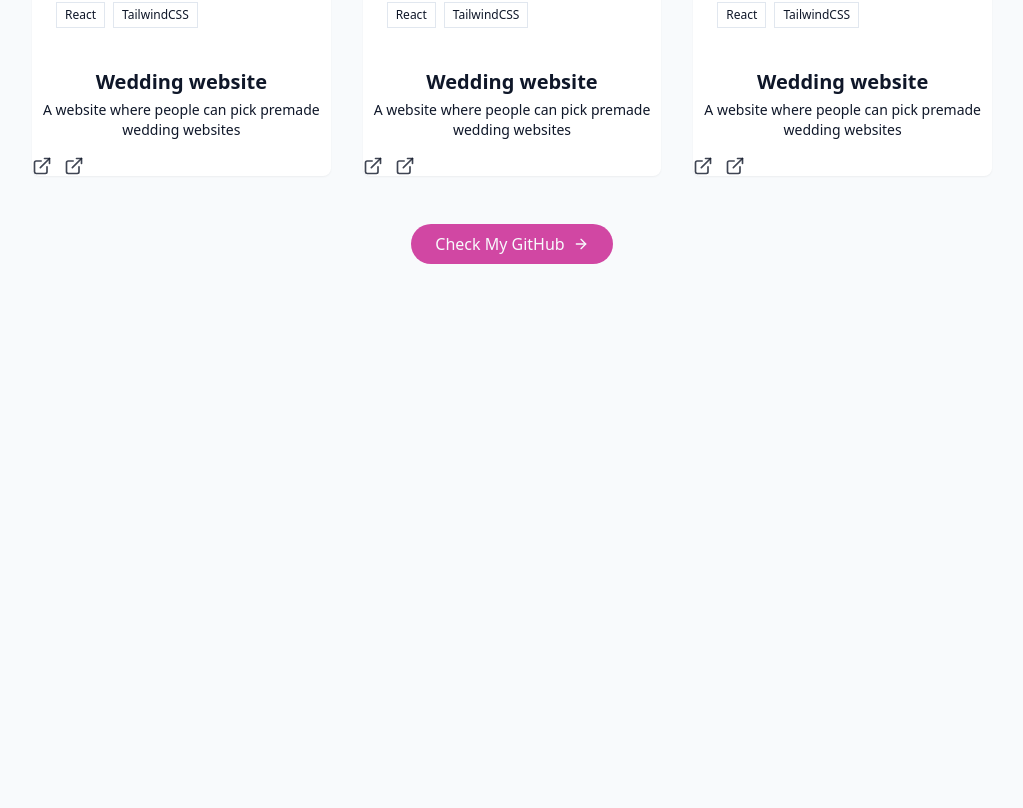
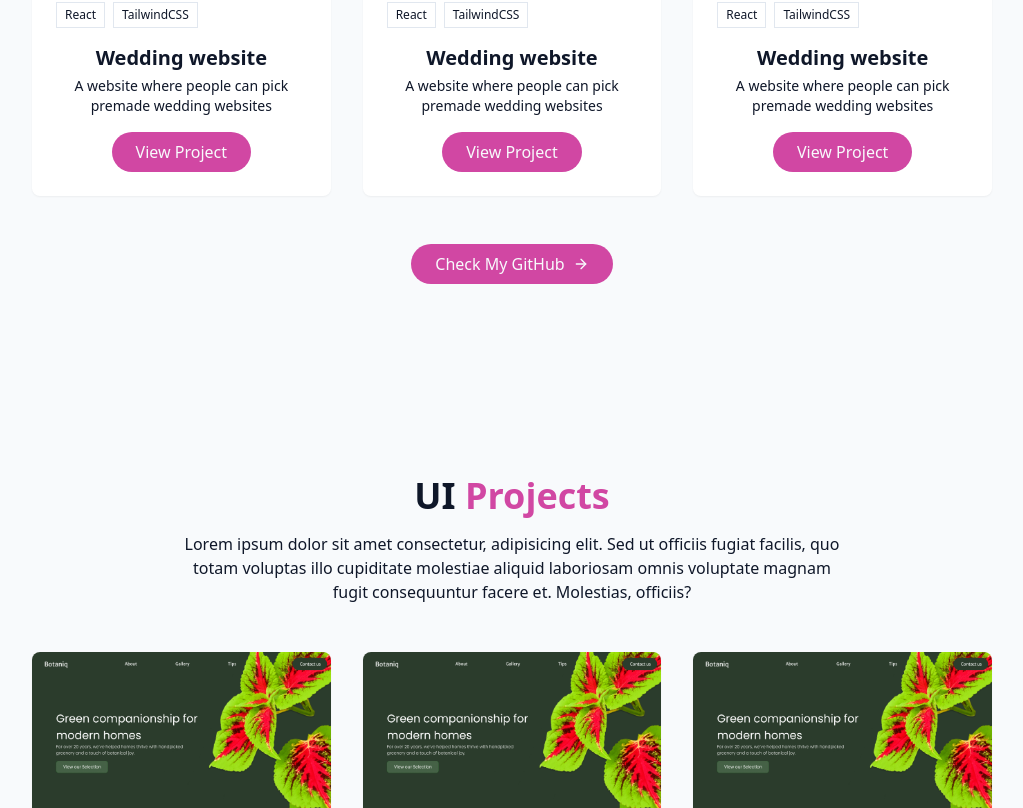
Before and after one commit to berlinernesse/portfolio, a React (Vite) app: page / in a window 1280 px wide. Shown: the part 1992-2800 px from the top of the page, without its empty margins (128-1151 px from the left). Before the commit the page ends 2352 px from the top, so only its background shows below. Built offline with nearby package versions, Linux system fonts and the light colour scheme.

Commit message:
took care of the wonky project, added ui project portion, started on contact me

```diff
--- a/src/components/ContactSection.jsx
+++ b/src/components/ContactSection.jsx
@@ -1,3 +1,27 @@
+import {
+  Instagram,
+  Linkedin,
+  Mail,
+  MapPin,
+  Phone,
+  Send,
+  Twitch,
+  Twitter,
+} from "lucide-react";
+import { cn } from "@/lib/utils";
+import { useState } from "react";
+
+
 export const ContactSection =()=>{
-    return <div>Hello world</div>
+    return (
+        <section id="contact" className="py-24 px-24 relative bg-secondary/30">
+            <div className="container mx-auto max-w-5xl">
+                <h2 className="text-3xl md:text-4xl font-bold mb-4 text-center">
+                    Get in <span className="text-primary">Touch</span>!
+                </h2>
+
+                <p></p>
+            </div>
+        </section>
+    )
 }
--- a/src/components/NavBar.jsx
+++ b/src/components/NavBar.jsx
@@ -8,7 +8,7 @@ const navItems = [
     {name: "Home", href: "#hero"},
     {name: "About", href: "#about"},
     {name: "Web", href: "#webprojects"},
-    {name: "UI", href: "#projects"},
+    {name: "UI", href: "#uiprojects"},
     {name: "Contact", href: "#contact"}
 ]
 
--- a/src/components/UIProjectSection.jsx
+++ b/src/components/UIProjectSection.jsx
@@ -0,0 +1,92 @@
+import { ArrowRight, ExternalLink } from "lucide-react"
+import Image2 from "../assets/img/image-2.png"
+
+
+const uiProjects = [
+    {
+        id: 1,
+        title: "Wedding website",
+        description: "A website where people can pick premade wedding websites",
+        image: Image2,
+        tags: ["React", "TailwindCSS"],
+        demoUrl: "#",
+        githubUrl: "#"
+    },
+    {
+        id: 2,
+        title: "Wedding website",
+        description: "A website where people can pick premade wedding websites",
+        image: Image2,
+        tags: ["React", "TailwindCSS"],
+        demoUrl: "#",
+        githubUrl: "#"
+    },
+    {
+        id: 3,
+        title: "Wedding website",
+        description: "A website where people can pick premade wedding websites",
+        image: Image2,
+        tags: ["React", "TailwindCSS"],
+        demoUrl: "#",
+        githubUrl: "#"
+    },
+]
+
+export const UIProjectSection =()=>{
+   return (
+        <section id="uiprojects" className="py-24 px-4 relative">
+            <div className="container mx-auto max-w-5xl">
+                <h2 className="text-3xl md:text-4xl font-bold mb-4 text-center">
+                    {" "}
+                    UI <span className="text-primary"> Projects</span>
+
+                </h2>
+
+                 <p className="text-center text-muted-foreground mb-12 max-w-2xl mx-auto">Lorem ipsum dolor sit amet consectetur, adipisicing elit. Sed ut officiis fugiat facilis, quo totam voluptas illo cupiditate molestiae aliquid laboriosam omnis voluptate magnam fugit consequuntur facere et. Molestias, officiis?</p>
+
+                 <div className="grid grid-cols-1 md:grid-cols-2 lg:grid-cols-3 gap-8">
+                    {uiProjects.map((uiProjects, key) =>(
+                        <div key={key} className="group bg-card rounded-lg overflow-hidden shadow-xs card-hover">
+                            <div className="h-48 overflow-hidden">
+                                <img src={uiProjects.image} alt={uiProjects.title}
+                                className="w-full h-full object-cover transition-transform duration-500 gorup-hover:scale-110"/>
+                            </div>
+
+                            <div className="p-6">
+                                <div className="flex flex-wrap gap-2 mb-4">
+                                    {uiProjects.tags.map((tag)=>(
+                                        <span className="px-2 py-1 text-xs font-medium border ronded-full bg-secondary text-secondary-foreground">
+                                            {tag}
+                                        </span>
+                                    ))}
+                                </div>
+
+
+                                <h3 className="text-xl font-semibold mb-1">
+                                    {uiProjects.title}
+                                </h3>
+                                <p className="text-muted-foreground text-sm mb-4">
+                                    {uiProjects.description}
+                                </p>
+
+                                <div className="flex justify-center items-center">
+                                    <div className="flex space-x-3">
+                                        <a
+                                            href="#contact"
+                                            className="cosmic-button">
+                                                View Project
+                                        </a>
+                                    </div>
+                                </div>
+                            </div>
+                        </div>
+                    ))}
+                 </div>
+            </div>
+            <div className="text-center mt-12">
+                    <a className="cosmic-button w-fit flex items-center mx-auto gap-2" target="_blank" href="https://dribbble.com/earnestinberlin">Check My Dribble <ArrowRight size={16} />
+                    </a>
+            </div>
+        </section>
+    )
+}
--- a/src/components/WebProjectsSections.jsx
+++ b/src/components/WebProjectsSections.jsx
@@ -1,7 +1,5 @@
-import { Description } from "@radix-ui/react-toast"
 import { ArrowRight, ExternalLink } from "lucide-react"
 import Image2 from "../assets/img/image-2.png"
-
 
 
 const webProjects = [
@@ -62,7 +60,7 @@ export const WebProjectsSection =()=>{
                                         </span>
                                     ))}
                                 </div>
-                            </div>
+
 
                                 <h3 className="text-xl font-semibold mb-1">
                                     {webProjects.title}
@@ -71,23 +69,31 @@ export const WebProjectsSection =()=>{
                                     {webProjects.description}
                                 </p>
 
-                            <div className="flex justify-between items-center">
-                                <div className="flex space-x-3">
-                                    <a href={webProjects.demoUrl} target="_blank" className="text-foreground/80 hover:text-primary transition-colors duration-300">
+                                <div className="flex justify-center items-center">
+                                    <div className="flex items-center">
+                                        {/* <a href={webProjects.demoUrl} target="_blank" className="text-foreground/80 hover:text-primary transition-colors duration-300">
                                             <ExternalLink size={20} />
                                         </a>
 
                                         <a href={webProjects.githubUrl} target="_blank" className="text-foreground/80 hover:text-primary transition-colors duration-300">
                                             <ExternalLink size={20} />
                                         </a>
+                                        */}
+
+                                        <a
+                                            href="#contact"
+                                            className="cosmic-button">
+                                                View Project
+                                        </a>
+
+
                                     </div>
                                 </div>
                             </div>
-
+                        </div>
                     ))}
                  </div>
             </div>
-
             <div className="text-center mt-12">
                     <a className="cosmic-button w-fit flex items-center mx-auto gap-2" target="_blank" href="https://github.com/berlinernesse">Check My GitHub <ArrowRight size={16} />
                     </a>
--- a/src/pages/Home.jsx
+++ b/src/pages/Home.jsx
@@ -4,7 +4,8 @@ import { NavBar } from "../components/NavBar"
 import { HeroSection } from "../components/HeroSection"
 import { AboutSection } from "../components/AboutSection"
 import { WebProjectsSection } from "../components/WebProjectsSections"
-
+import { UIProjectSection } from "../components/UIProjectSection"
+import { ContactSection } from "../components/ContactSection"
 
 
 export const Home =()=> {
@@ -25,14 +26,9 @@ export const Home =()=> {
             <HeroSection />
             <AboutSection />
             <WebProjectsSection />
+            <UIProjectSection />
+            <ContactSection />
 
-            {/*
-
-
-            <UIProjectSection />
-
-            <ContactSection />
-            */}
 
         </main>
 
```
Lines whose indentation alone changed are shown as unchanged.
